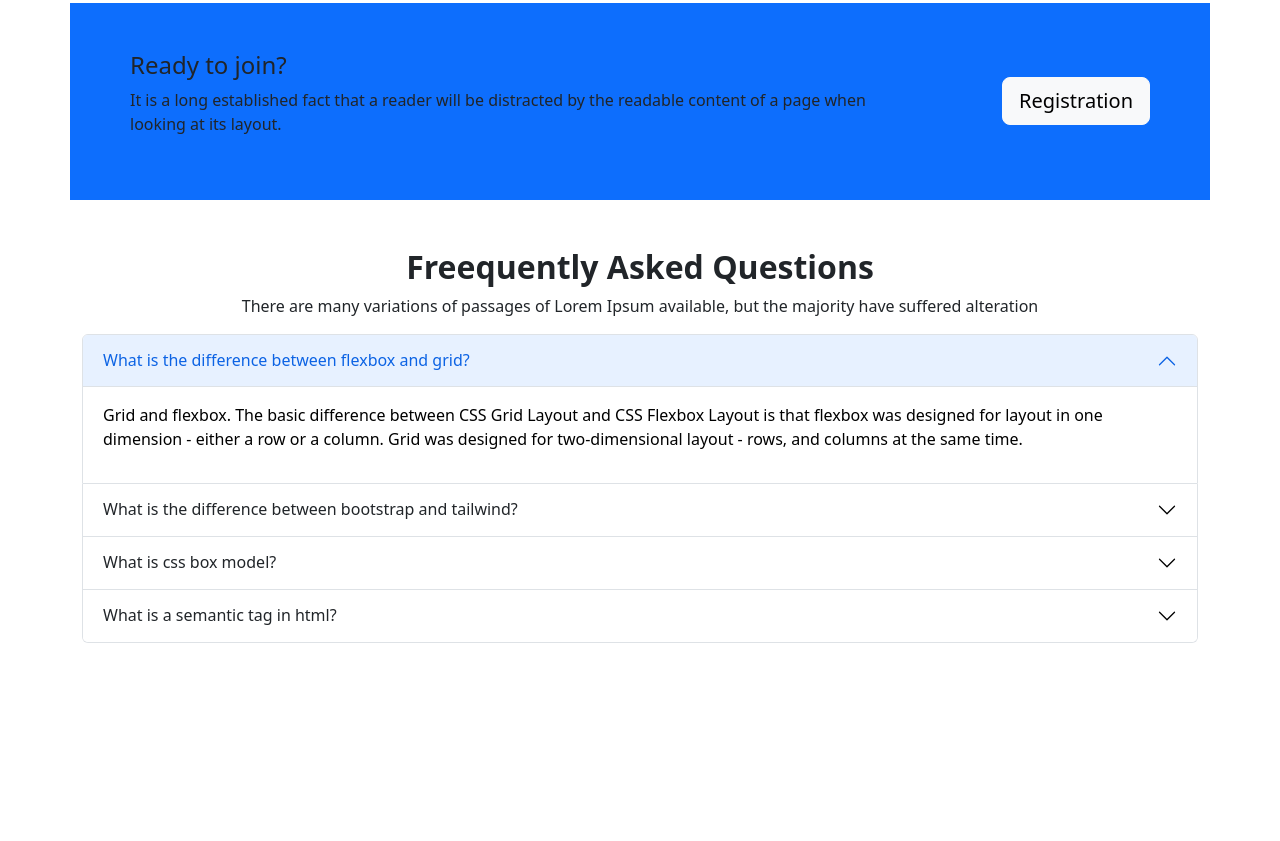
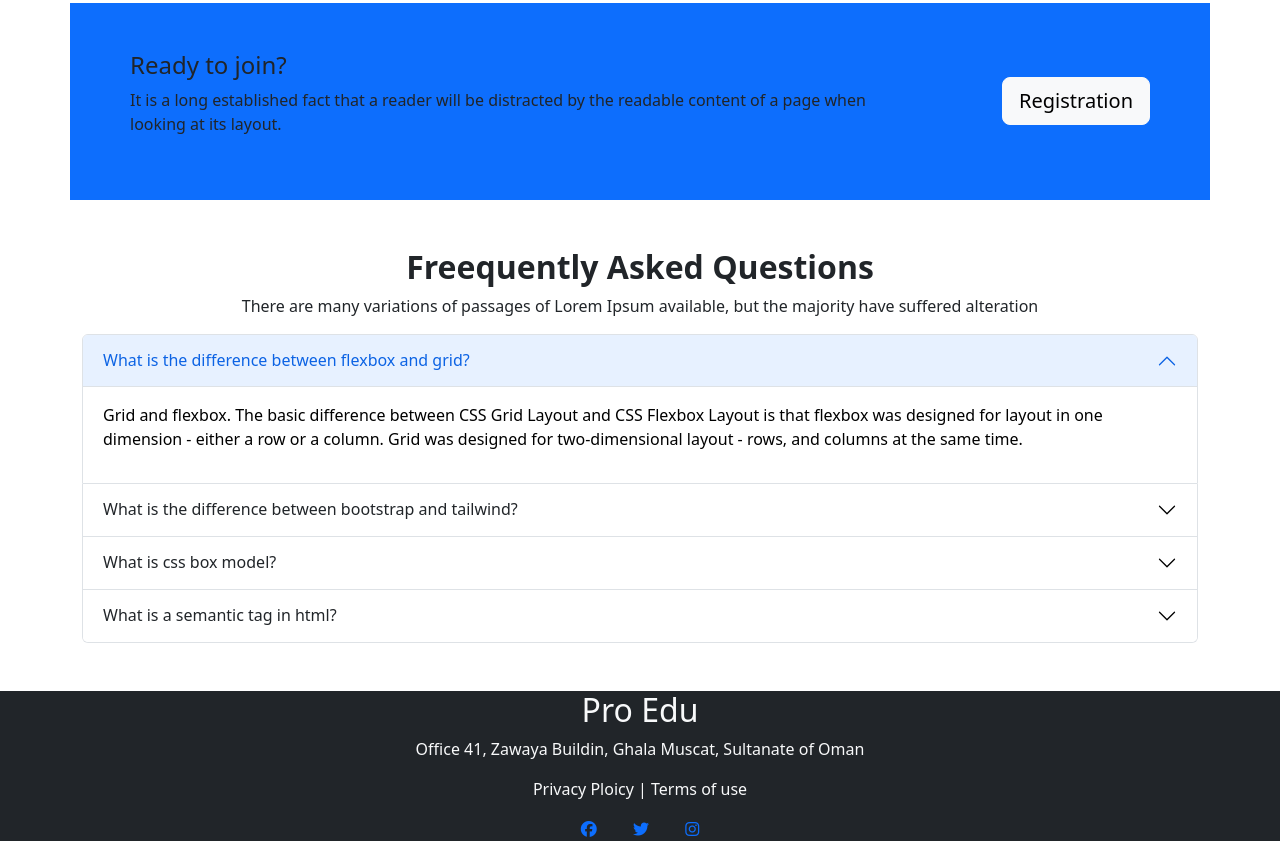
Before and after one commit to MannanDewan06/assignment-03, a plain HTML site: page index.html in a window 1280 px wide. Shown: the part 1859-2700 px from the top of the page. Before the commit the page ends 2550 px from the top, so only its background shows below. Drawn offline with nearby package versions, Linux system fonts and the light colour scheme; files that its build step writes are made by us from their sources.

Commit message:
footer added

```diff
--- a/index.html
+++ b/index.html
@@ -6,6 +6,7 @@
   <meta http-equiv="X-UA-Compatible" content="IE=edge" />
   <meta name="viewport" content="width=device-width, initial-scale=1.0" />
   <title>EdTech Website</title>
+  <script src="https://kit.fontawesome.com/fe7089c7da.js" crossorigin="anonymous"></script>
   <link href="https://cdn.jsdelivr.net/npm/bootstrap@5.2.0/dist/css/bootstrap.min.css" rel="stylesheet"
     integrity="sha384-gH2yIJqKdNHPEq0n4Mqa/HGKIhSkIHeL5AyhkYV8i59U5AR6csBvApHHNl/vI1Bx" crossorigin="anonymous" />
   <link rel="stylesheet" href="style.css">
@@ -328,8 +329,22 @@
       </div>
     </section>
   </main>
+  <!-- footer  -->
   <footer>
+    <section class="bg-dark text-light d-flex flex-column align-items-center justify-content-center">
+      <div class="text-center">
+        <h2>Pro Edu</h2>
+        <p>Office 41, Zawaya Buildin, Ghala Muscat, Sultanate of Oman</p>
+        <p>Privacy Ploicy | Terms of use</p>
+      </div>
+      <div class="mx-2">
+        <a class="px-3" href="http://facebook.com" target="_blank" rel="noopener noreferrer"><i class="fa-brands fa-facebook"></i></a>
+        <a class="px-3" href="http://twitter.com" target="_blank" rel="noopener noreferrer"><i class="fa-brands fa-twitter"></i></a>
+        <a class="px-3" href="http://instagram.com" target="_blank" rel="noopener noreferrer"><i class="fa-brands fa-instagram"></i></a>
+      </div>
+    </section>
   </footer>
+  <!-- footer done -->
   <script src="https://cdn.jsdelivr.net/npm/bootstrap@5.2.0/dist/js/bootstrap.bundle.min.js"
     integrity="sha384-A3rJD856KowSb7dwlZdYEkO39Gagi7vIsF0jrRAoQmDKKtQBHUuLZ9AsSv4jD4Xa"
     crossorigin="anonymous"></script>
```
